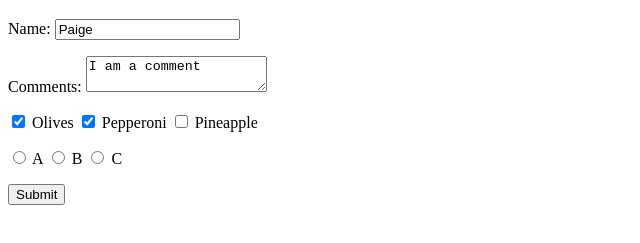
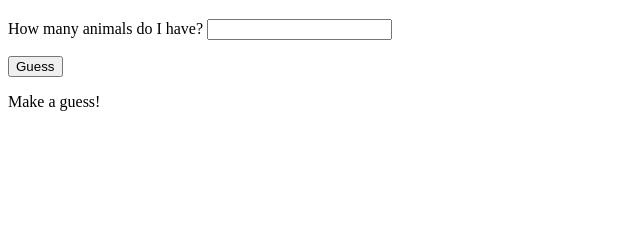
Before and after one commit to paigeegorry/bcp-day-four, a plain HTML site: page index.html in a window 1280 px wide. Shown: the part 61-304 px from the top of the page, without its empty margins (0-640 px from the left). Drawn offline with Linux system fonts and the light colour scheme.

Commit message:
animal guessing game

```diff
--- a/index.html
+++ b/index.html
@@ -14,41 +14,16 @@
 
         <p>
             <label>
-                Name:
-                <input name="name" type="text" value="Paige">
+                How many animals do I have?
+                <input name="guess" type="number">
             </label>
         </p>
 
-        <p>
-            <label>
-                Comments:
-                <textarea name="comments">I am a comment</textarea>
-            </label>
-
-        </p>
-
-        <p>
-            <label>
-                <input checked value="olives" name="toppings" type="checkbox"> Olives
-            </label>
-            <label>
-                <input checked value="pepperoni" name="toppings" type="checkbox"> Pepperoni
-            </label>
-            <label>
-                <input value="pineapple" name="toppings" type="checkbox"> Pineapple
-            </label>
-
-        </p>
-
-        <p>
-            <input name="grade" type="radio"> A
-            <input name="grade" type="radio"> B
-            <input name="grade" type="radio"> C
-        </p>
-
-        <button>Submit</button>
+        <button>Guess</button>
 
     </form>
+
+    <p id="result">Make a guess!</p>
 
     <script src="index.js"></script>
 
--- a/index.js
+++ b/index.js
@@ -2,15 +2,23 @@ function handleSubmit(event) {
     var form = event.target;
     var elements = form.elements;
 
-    var name = elements.name.value;
-    console.log('name:', name);
+    var guess = elements.guess.value;
+    console.log('guess', guess)
 
-    var comments = elements.comments.value;
-    console.log('comments:', comments);
+    var result = document.getElementById('result');
 
-    var toppings = elements.toppings.value;
-    console.log('toppings:', toppings);
+    //result.textContent = 'You made a guess of ' + guess;
 
-    var grade = elements.grade.value;
-    console.log('grade:', grade);
+    var correct = 1;
+    if (guess == correct) {
+        result.textContent = 'You are correct!'
+    }
+    else if (guess > correct) {
+        result.textContent = 'Your guess is too high!'
+    }
+    else {
+        result.textContent = 'Your guess is too low!'
+    }
+
+
 }
```
